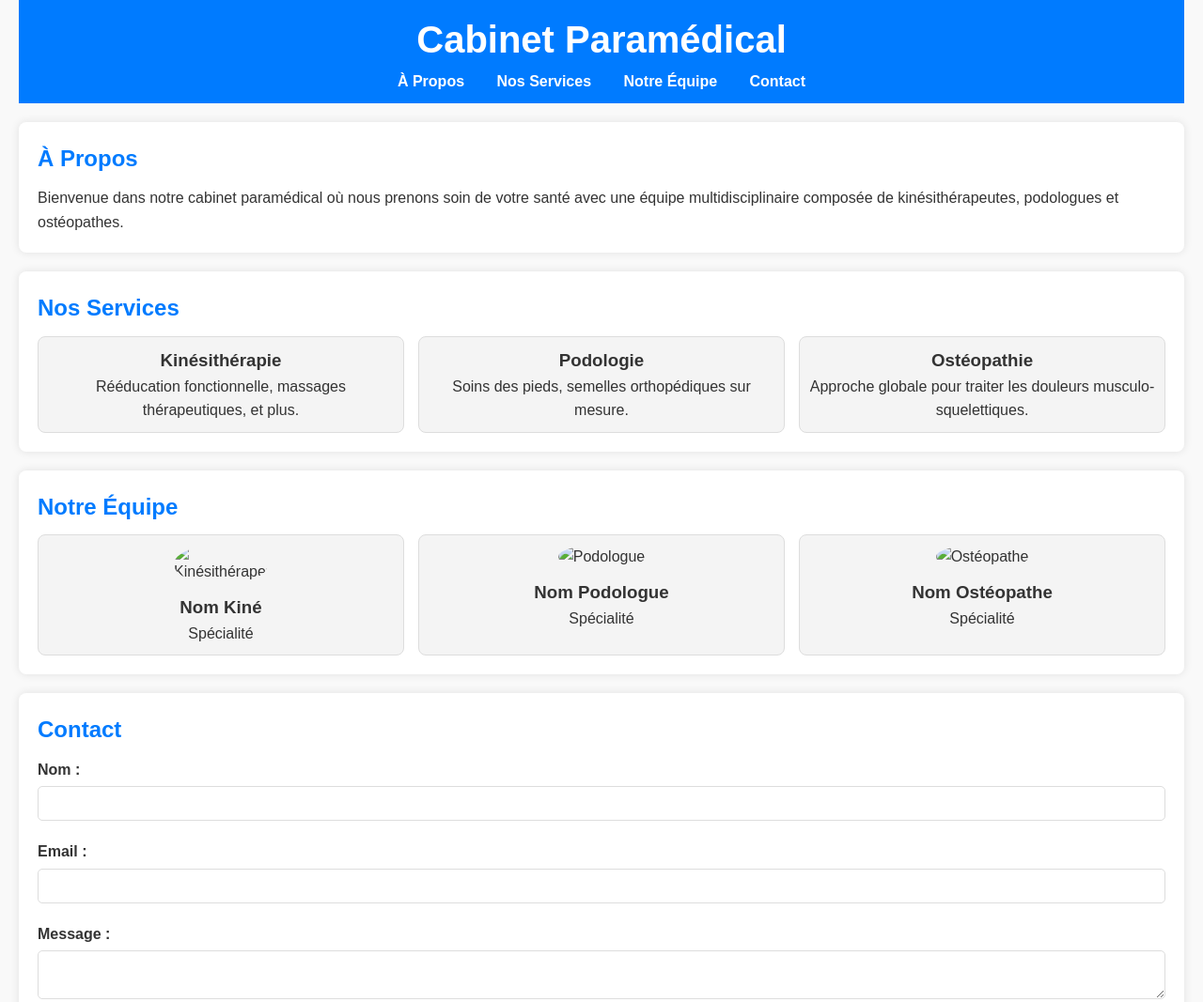
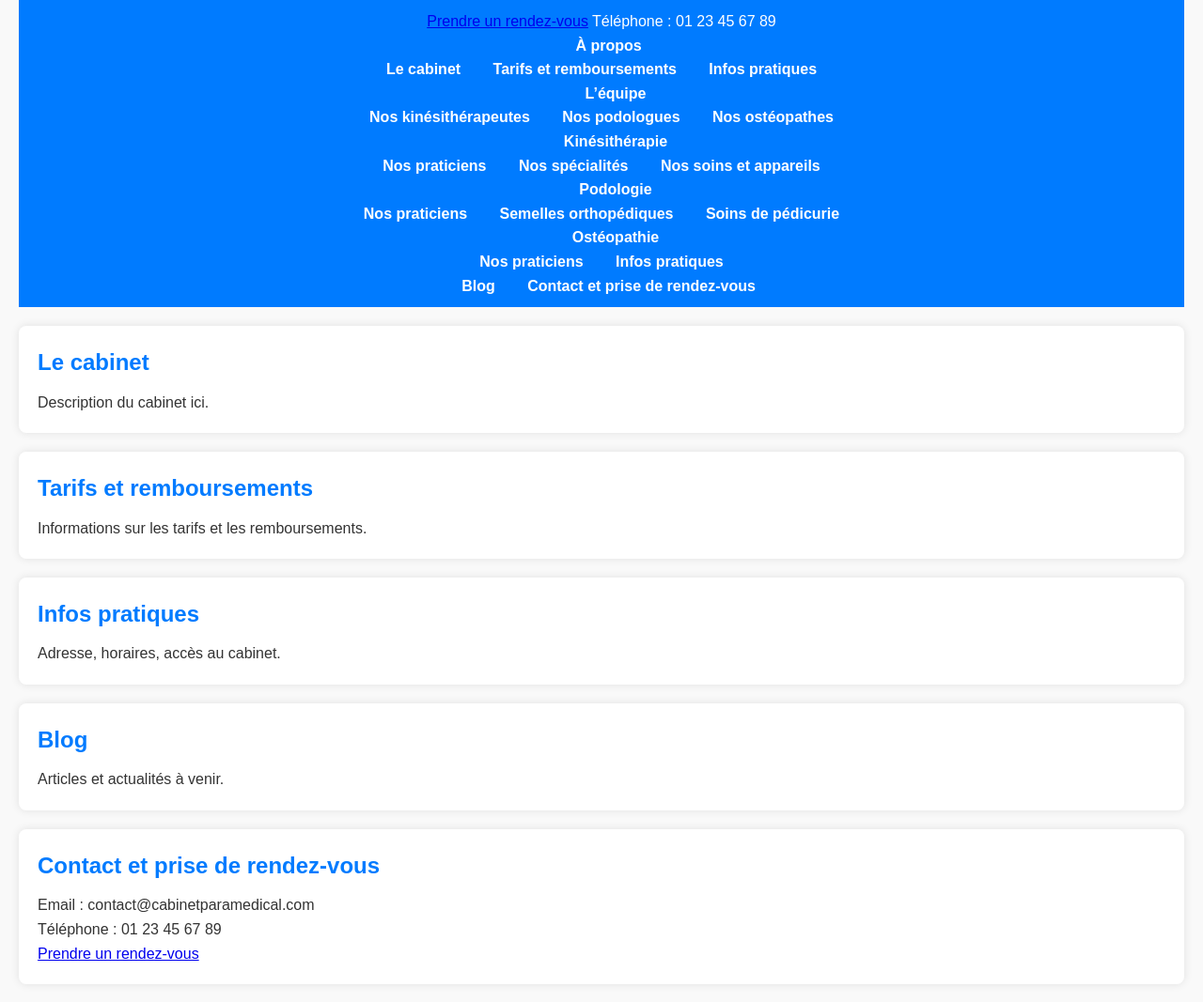
Before and after one commit to Jovctrx/site-paramedical, a plain HTML site: page index.html in a window 1280 px wide. Shown: the top 1067 px of the page at 94% size. Drawn offline with Linux system fonts and the light colour scheme; files that its build step writes are made by us from their sources.

Commit message:
Update index.html

```diff
--- a/index.html
+++ b/index.html
@@ -1,86 +1,90 @@
-
 <!DOCTYPE html>
 <html lang="fr">
 <head>
     <meta charset="UTF-8">
     <meta name="viewport" content="width=device-width, initial-scale=1.0">
     <title>Cabinet Paramédical</title>
-    <link rel="stylesheet" href="css/styles.css">
+    <link rel="stylesheet" href="styles.css">
 </head>
 <body>
     <header>
-        <div class="header-container">
-            <h1>Cabinet Paramédical</h1>
-            <nav>
-                <ul>
-                    <li><a href="#about">À Propos</a></li>
-                    <li><a href="#services">Nos Services</a></li>
-                    <li><a href="#team">Notre Équipe</a></li>
-                    <li><a href="#contact">Contact</a></li>
-                </ul>
-            </nav>
+        <div class="top-bar">
+            <a href="https://www.rdv-platform.com" target="_blank">Prendre un rendez-vous</a>
+            <span>Téléphone : 01 23 45 67 89</span>
         </div>
+        <nav>
+            <ul class="main-menu">
+                <li class="dropdown">
+                    <a href="#">À propos</a>
+                    <ul class="submenu">
+                        <li><a href="#cabinet">Le cabinet</a></li>
+                        <li><a href="#tarifs">Tarifs et remboursements</a></li>
+                        <li><a href="#infos">Infos pratiques</a></li>
+                    </ul>
+                </li>
+                <li class="dropdown">
+                    <a href="#">L’équipe</a>
+                    <ul class="submenu">
+                        <li><a href="#kines">Nos kinésithérapeutes</a></li>
+                        <li><a href="#podos">Nos podologues</a></li>
+                        <li><a href="#osteo">Nos ostéopathes</a></li>
+                    </ul>
+                </li>
+                <li class="dropdown">
+                    <a href="#">Kinésithérapie</a>
+                    <ul class="submenu">
+                        <li><a href="#praticiens-kine">Nos praticiens</a></li>
+                        <li><a href="#specialites-kine">Nos spécialités</a></li>
+                        <li><a href="#soins-kine">Nos soins et appareils</a></li>
+                    </ul>
+                </li>
+                <li class="dropdown">
+                    <a href="#">Podologie</a>
+                    <ul class="submenu">
+                        <li><a href="#praticiens-podo">Nos praticiens</a></li>
+                        <li><a href="#semelles">Semelles orthopédiques</a></li>
+                        <li><a href="#pedi-soins">Soins de pédicurie</a></li>
+                    </ul>
+                </li>
+                <li class="dropdown">
+                    <a href="#">Ostéopathie</a>
+                    <ul class="submenu">
+                        <li><a href="#praticiens-osteo">Nos praticiens</a></li>
+                        <li><a href="#infos-osteo">Infos pratiques</a></li>
+                    </ul>
+                </li>
+                <li><a href="#blog">Blog</a></li>
+                <li><a href="#contact">Contact et prise de rendez-vous</a></li>
+            </ul>
+        </nav>
     </header>
 
     <main>
-        <section id="about">
-            <h2>À Propos</h2>
-            <p>Bienvenue dans notre cabinet paramédical où nous prenons soin de votre santé avec une équipe multidisciplinaire composée de kinésithérapeutes, podologues et ostéopathes.</p>
+        <section id="cabinet">
+            <h2>Le cabinet</h2>
+            <p>Description du cabinet ici.</p>
         </section>
 
-        <section id="services">
-            <h2>Nos Services</h2>
-            <div class="services-container">
-                <div class="service">
-                    <h3>Kinésithérapie</h3>
-                    <p>Rééducation fonctionnelle, massages thérapeutiques, et plus.</p>
-                </div>
-                <div class="service">
-                    <h3>Podologie</h3>
-                    <p>Soins des pieds, semelles orthopédiques sur mesure.</p>
-                </div>
-                <div class="service">
-                    <h3>Ostéopathie</h3>
-                    <p>Approche globale pour traiter les douleurs musculo-squelettiques.</p>
-                </div>
-            </div>
+        <section id="tarifs">
+            <h2>Tarifs et remboursements</h2>
+            <p>Informations sur les tarifs et les remboursements.</p>
         </section>
 
-        <section id="team">
-            <h2>Notre Équipe</h2>
-            <div class="team-container">
-                <div class="team-member">
-                    <img src="kiné.jpg" alt="Kinésithérapeute">
-                    <h3>Nom Kiné</h3>
-                    <p>Spécialité</p>
-                </div>
-                <div class="team-member">
-                    <img src="podo.jpg" alt="Podologue">
-                    <h3>Nom Podologue</h3>
-                    <p>Spécialité</p>
-                </div>
-                <div class="team-member">
-                    <img src="osteo.jpg" alt="Ostéopathe">
-                    <h3>Nom Ostéopathe</h3>
-                    <p>Spécialité</p>
-                </div>
-            </div>
+        <section id="infos">
+            <h2>Infos pratiques</h2>
+            <p>Adresse, horaires, accès au cabinet.</p>
+        </section>
+
+        <section id="blog">
+            <h2>Blog</h2>
+            <p>Articles et actualités à venir.</p>
         </section>
 
         <section id="contact">
-            <h2>Contact</h2>
-            <form action="#" method="POST">
-                <label for="name">Nom :</label>
-                <input type="text" id="name" name="name" required>
-
-                <label for="email">Email :</label>
-                <input type="email" id="email" name="email" required>
-
-                <label for="message">Message :</label>
-                <textarea id="message" name="message" required></textarea>
-
-                <button type="submit">Envoyer</button>
-            </form>
+            <h2>Contact et prise de rendez-vous</h2>
+            <p>Email : contact@cabinetparamedical.com</p>
+            <p>Téléphone : 01 23 45 67 89</p>
+            <a href="https://www.rdv-platform.com" target="_blank">Prendre un rendez-vous</a>
         </section>
     </main>
 
```
